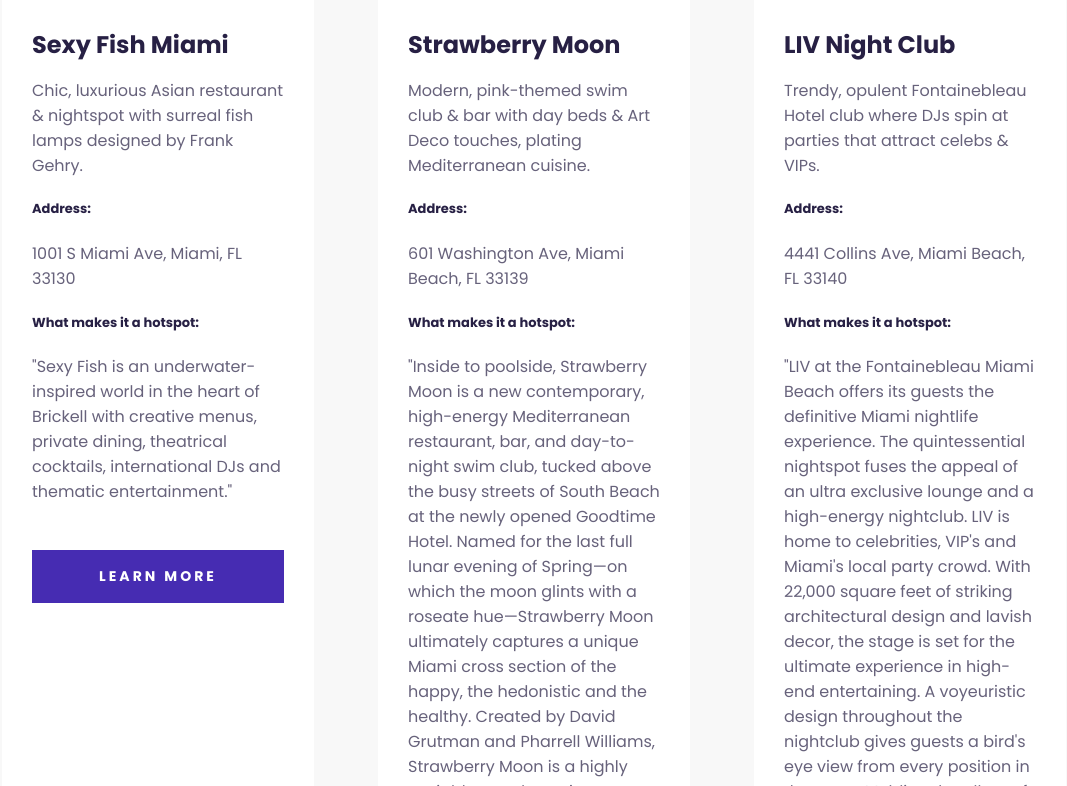
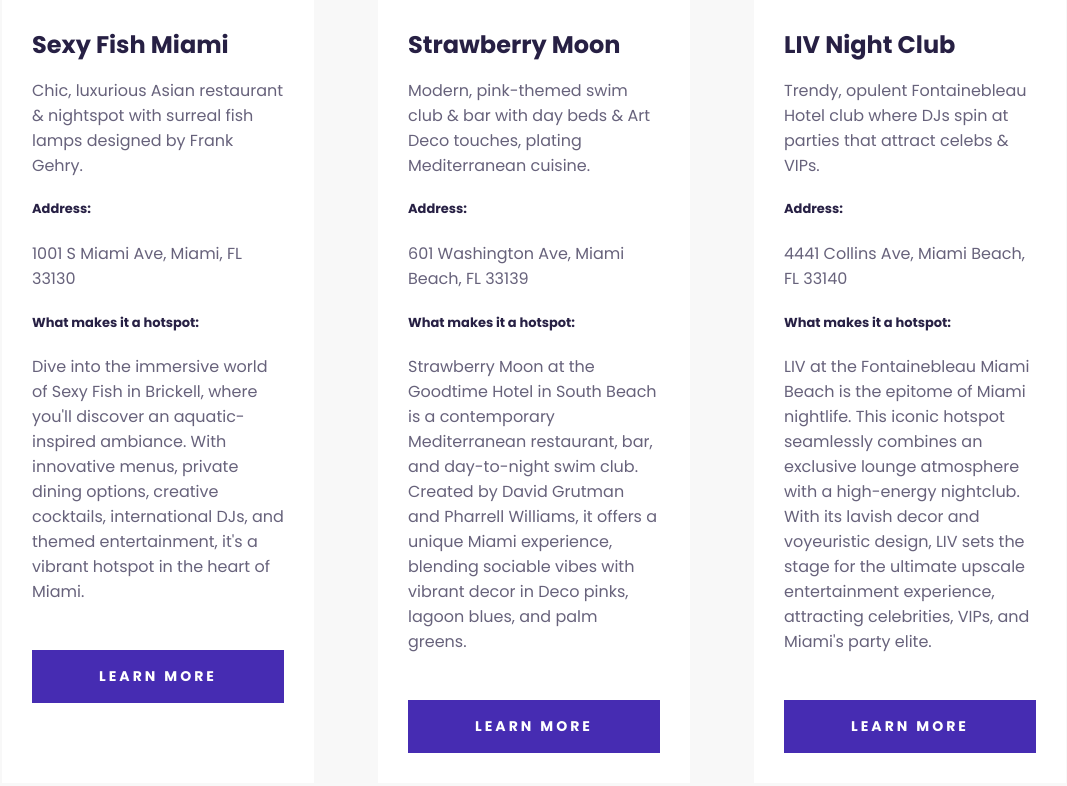
Before and after one commit to allysearles/Travel-Project, a plain HTML site: page index.html in a window 1280 px wide. Shown: the part 2014-2800 px from the top of the page, without its empty margins (106-1173 px from the left). Drawn offline with Linux system fonts and the light colour scheme; a script that the page names is missing; a web font is replaced by a local one.

Commit message:
Home-Page: Final Clean-up
-Fixed image resolution for cards.
-Took out extra html code
-Updated card descriptions.

```diff
--- a/index.html
+++ b/index.html
@@ -54,7 +54,7 @@
 				</section>
 				<section id="section-two">
 					<h2 id="section-two-title">MUST SEE</h2>
-					<h3 id="section-two-heading">Miami's H<small>🔥</small>t Spots</h3>
+					<h3 id="section-two-heading">Miami's H<small>🔥</small>tspots</h3>
 					<div class="grid grid-3-columns">
 						<div class="card">
 							<div class="card-image-header grid grid-2-columns">
@@ -83,10 +83,13 @@
 									1001 S Miami Ave, Miami, FL 33130
 								</p>
 								<h5 class="card-heading">What makes it a hotspot:</h5>
+
 								<p class="card-description">
-									"Sexy Fish is an underwater-inspired world in the heart of
-									Brickell with creative menus, private dining, theatrical
-									cocktails, international DJs and thematic entertainment."
+									Dive into the immersive world of Sexy Fish in Brickell, where
+									you'll discover an aquatic-inspired ambiance. With innovative
+									menus, private dining options, creative cocktails,
+									international DJs, and themed entertainment, it's a vibrant
+									hotspot in the heart of Miami.
 								</p>
 							</div>
 							<div class="card-footer">
@@ -126,16 +129,11 @@
 								</p>
 								<h5 class="card-heading">What makes it a hotspot:</h5>
 								<p class="card-description">
-									"Inside to poolside, Strawberry Moon is a new contemporary,
-									high-energy Mediterranean restaurant, bar, and day-to-night
-									swim club, tucked above the busy streets of South Beach at the
-									newly opened Goodtime Hotel. Named for the last full lunar
-									evening of Spring—on which the moon glints with a roseate
-									hue—Strawberry Moon ultimately captures a unique Miami cross
-									section of the happy, the hedonistic and the healthy. Created
-									by David Grutman and Pharrell Williams, Strawberry Moon is a
-									highly sociable - and spacious - food-and-beverage concept,
-									dappled in Deco pinks, lagoon blues and palm greens."
+									Strawberry Moon at the Goodtime Hotel in South Beach is a
+									contemporary Mediterranean restaurant, bar, and day-to-night
+									swim club. Created by David Grutman and Pharrell Williams, it
+									offers a unique Miami experience, blending sociable vibes with
+									vibrant decor in Deco pinks, lagoon blues, and palm greens.
 								</p>
 							</div>
 							<div class="card-footer">
@@ -175,17 +173,12 @@
 								</p>
 								<h5 class="card-heading">What makes it a hotspot:</h5>
 								<p class="card-description">
-									"LIV at the Fontainebleau Miami Beach offers its guests the
-									definitive Miami nightlife experience. The quintessential
-									nightspot fuses the appeal of an ultra exclusive lounge and a
-									high-energy nightclub. LIV is home to celebrities, VIP's and
-									Miami's local party crowd. With 22,000 square feet of striking
-									architectural design and lavish decor, the stage is set for
-									the ultimate experience in high-end entertaining. A
-									voyeuristic design throughout the nightclub gives guests a
-									bird's eye view from every position in the room. Melding the
-									allure of the historical Fontainebleau and contemporary
-									hospitality, LIV redefines nightlife on Miami Beach."
+									LIV at the Fontainebleau Miami Beach is the epitome of Miami
+									nightlife. This iconic hotspot seamlessly combines an
+									exclusive lounge atmosphere with a high-energy nightclub. With
+									its lavish decor and voyeuristic design, LIV sets the stage
+									for the ultimate upscale entertainment experience, attracting
+									celebrities, VIPs, and Miami's party elite.
 								</p>
 							</div>
 							<div class="card-footer">
@@ -201,9 +194,7 @@
 				</section>
 				<section id="section-three">
 					<h2 id="section-three-title">Gallery</h2>
-					<h3 id="section-three-heading">
-						<small>📸</small> Live From Miami <small>🎞️</small>
-					</h3>
+					<h3 id="section-three-heading">LIVE From Miami</h3>
 					<div class="gallery-embeds">
 						<div class="grid grid-3-columns">
 							<blockquote
@@ -1116,5 +1107,6 @@
 				</p>
 			</footer>
 		</div>
+		<script src="javascript.js"></script>
 	</body>
 </html>
--- a/src/styles.css
+++ b/src/styles.css
@@ -24,7 +24,7 @@ section {
 	grid-template-columns: 1fr 1fr 1fr;
 }
 header {
-	background-image: linear-gradient(rgba(0, 0, 0, 0.5), rgba(0, 0, 0, 0.5)),
+	background-image: linear-gradient(rgba(0, 0, 0, 0.3), rgba(0, 0, 0, 0.3)),
 		url("../Images/south-beach-miami-ocean-drive-neon-1920x550.jpg");
 	background-repeat: no-repeat;
 	background-size: cover;
@@ -169,6 +169,7 @@ main {
 	font-weight: 700;
 	line-height: normal;
 }
+
 .card-description {
 	color: var(--dark, #272044);
 	font-family: Poppins;
@@ -178,6 +179,18 @@ main {
 	line-height: normal;
 	opacity: 0.7;
 	align-self: stretch;
+}
+#myBtn {
+	margin: 0;
+	padding: 0;
+	display: flex;
+	float: center;
+	margin-top: -10px;
+	font-size: 12px;
+	opacity: 0.6;
+}
+#more {
+	display: none;
 }
 .card-footer {
 	padding: 0px 30px 30px;
@@ -346,9 +359,7 @@ footer a {
 		justify-content: center;
 		align-items: center;
 	}
-	#section-three-heading small {
-		display: none;
-	}
+
 	footer {
 		text-align: center;
 		padding: 50px;
```
Also changed, not shown: Images/Cards/card-liv-place-image.jpeg, Images/Cards/card-sexyfish-place-image.jpg, Images/Cards/card-strawberrymoon-place-image.jpeg, 2 other files.
